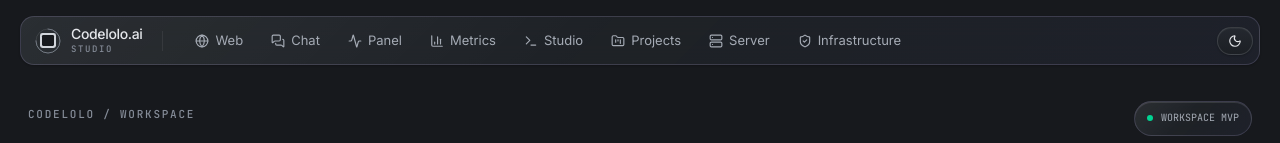
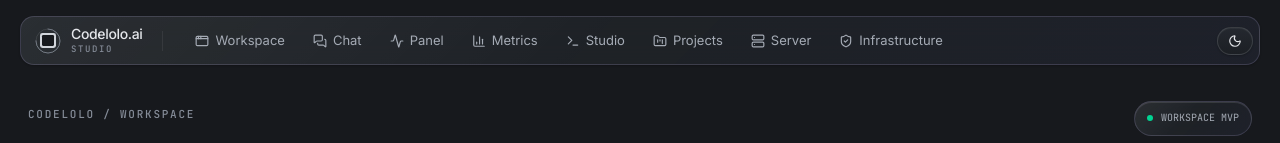
Before and after one commit to cramelolo291-bot/Codelolo.ai, a React (Vite) app: page / in a window 1280 px wide. Shown: the top 143 px of the page. Built offline with nearby package versions, Linux system fonts and the light colour scheme; no server answers.

Commit message:
feat: add workspace to primary navigation

```diff
--- a/src/components/AppShell.tsx
+++ b/src/components/AppShell.tsx
@@ -3,6 +3,7 @@ import { useTheme } from "@/hooks/use-theme";
 import { cn } from "@/lib/utils";
 import {
   Activity,
+  AppWindow,
   BarChart3,
   FolderKanban,
   Globe,
@@ -156,7 +157,7 @@ export function AppShell({
                   slashless `/web` and `/chat` are the RequireAuth-protected
                   duplicates, so linking there bounced signed-out visitors to
                   /auth and made the public pages unreachable from the nav. */}
-              <NavItem to="/web/" icon={Globe} label="Web" />
+              <NavItem to="/workspace/" icon={AppWindow} label="Workspace" />
               <NavItem to="/chat/" icon={MessagesSquare} label="Chat" />
               <NavItem to="/panel/" icon={Activity} label="Panel" />
               <NavItem to="/dashboard/" icon={BarChart3} label="Metrics" />
```
